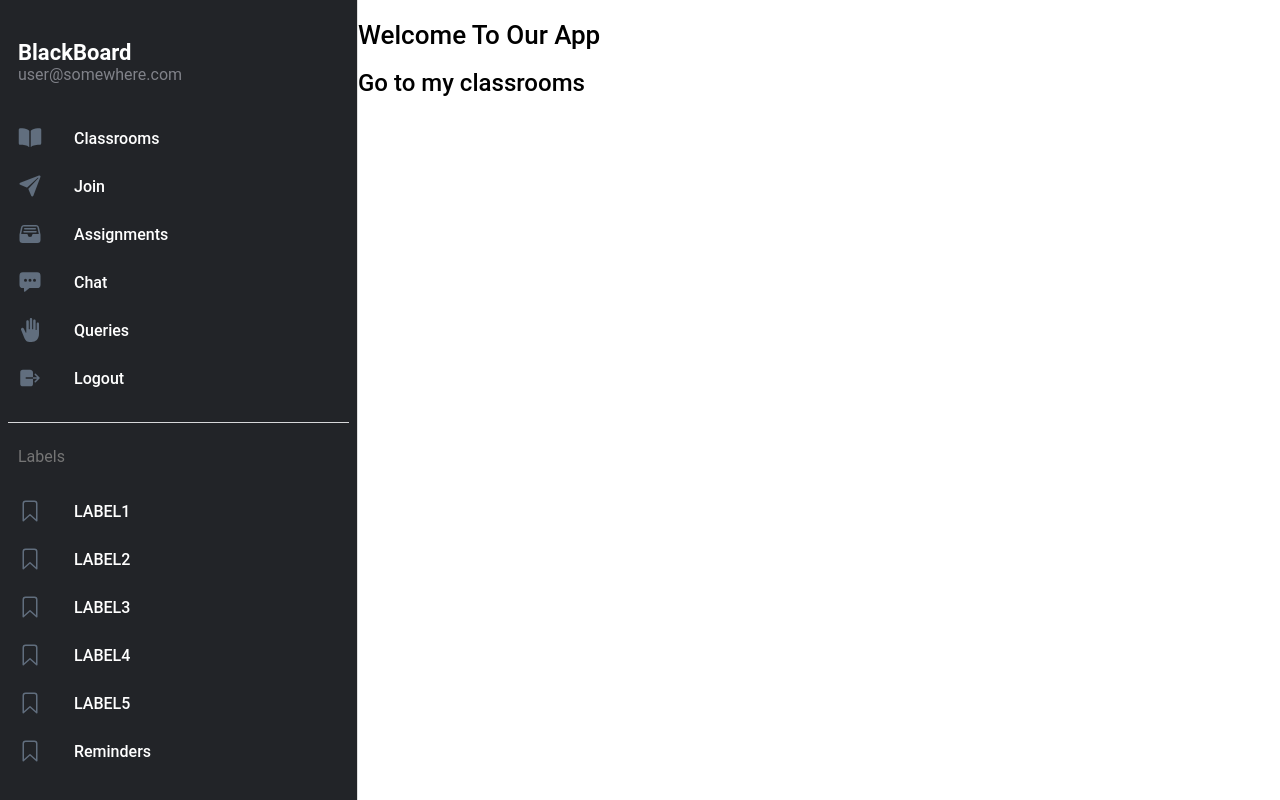
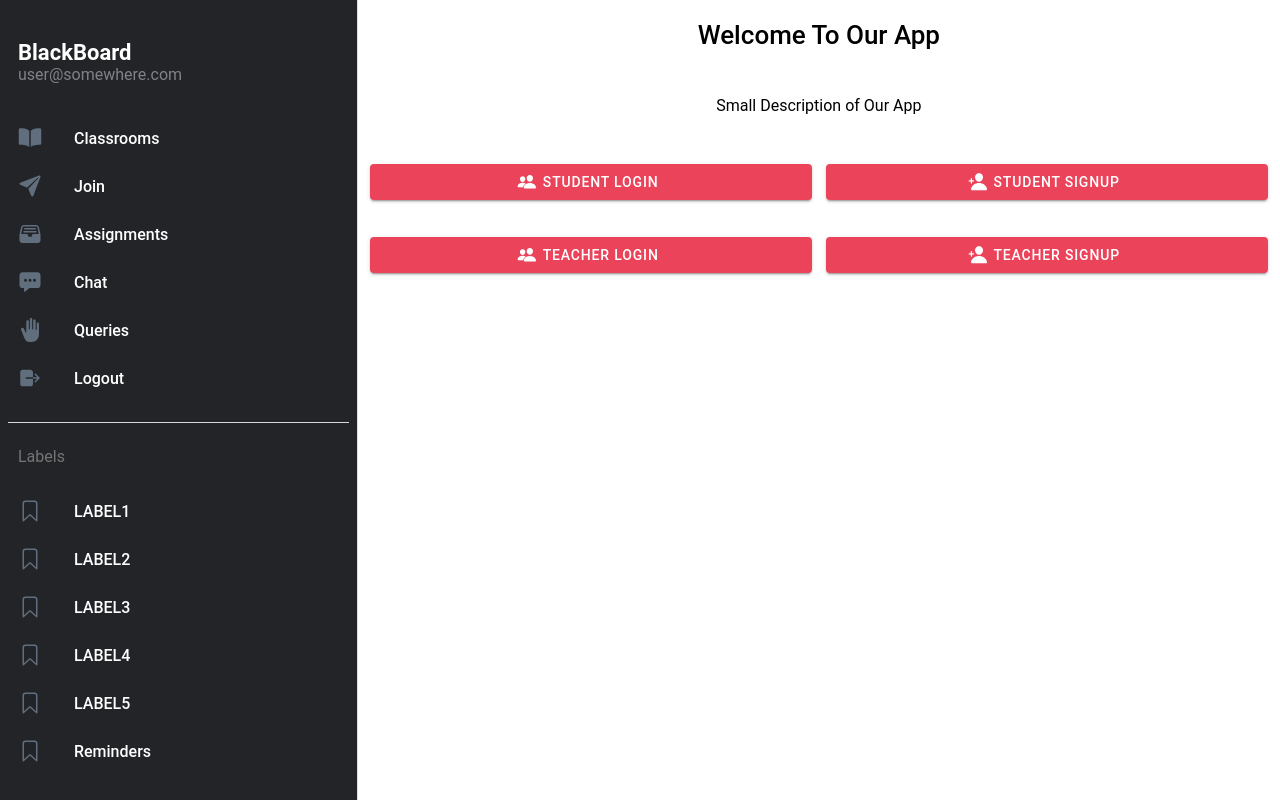
Before and after one commit to Samsung-Digital-Labs/pwa-frontend, a React (Create React App) app: page / in a window 1280 px wide. Built offline with nearby package versions, Linux system fonts and the light colour scheme.

Commit message:
updated welcome.tsx

```diff
--- /dev/null
+++ b/src/App.css
@@ -0,0 +1,3 @@
+.noUnderline{
+    text-decoration: none;
+}
--- a/src/App.tsx
+++ b/src/App.tsx
@@ -24,6 +24,9 @@ import '@ionic/react/css/display.css';
 /* Theme variables */
 import './theme/variables.css';
 
+
+import './App.css';
+
 const App: React.FC = () => {
 
   return (
--- a/src/components/Welcome/Welcome.tsx
+++ b/src/components/Welcome/Welcome.tsx
@@ -1,15 +1,60 @@
 import React from 'react';
-import { IonApp } from '@ionic/react';
+import {IonGrid,IonRow,IonCol, IonButton, IonIcon} from '@ionic/react';
+import {Link} from 'react-router-dom';
+
+import {people,personAdd} from 'ionicons/icons';
 
 const Welcome: React.FC = () => {
 
   return (
-    <IonApp>
-      <div>
+      <div className="ion-text-center">
         <h1>Welcome To Our App</h1>
-        <h2>Go to my classrooms</h2>
+        <br></br>
+        <p>Small Description of Our App</p>
+        <br></br>
+
+        <IonGrid>
+          <IonRow>
+            <IonCol sizeSm="6" sizeXs="12">
+              <Link to="/studentlogin" className="noUnderline">
+                <IonButton color="danger" expand="block">
+                  <IonIcon slot="start" icon={people} />
+                  Student Login
+                </IonButton>
+              </Link>
+            </IonCol>
+            <IonCol sizeSm="6" sizeXs="12">
+              <Link to="/studentsignup" className="noUnderline">
+                <IonButton color="danger" expand="block">
+                <IonIcon slot="start" icon={personAdd} />
+                  Student Signup
+                </IonButton>
+              </Link>
+            </IonCol>
+          </IonRow>
+
+          <br></br>
+
+          <IonRow>
+            <IonCol sizeSm="6" sizeXs="12">
+              <Link to="/teacherlogin" className="noUnderline">
+                <IonButton color="danger" expand="block">
+                  <IonIcon slot="start" icon={people} />
+                  Teacher Login
+                </IonButton>
+              </Link>
+            </IonCol>
+            <IonCol sizeSm="6" sizeXs="12">
+              <Link to="/teachersignup" className="noUnderline">
+                <IonButton color="danger" expand="block">
+                  <IonIcon slot="start" icon={personAdd} />
+                  Teacher SignUp
+                </IonButton>
+              </Link>
+            </IonCol>
+          </IonRow>
+        </IonGrid>
       </div>
-    </IonApp>
   );
 };
 
```
